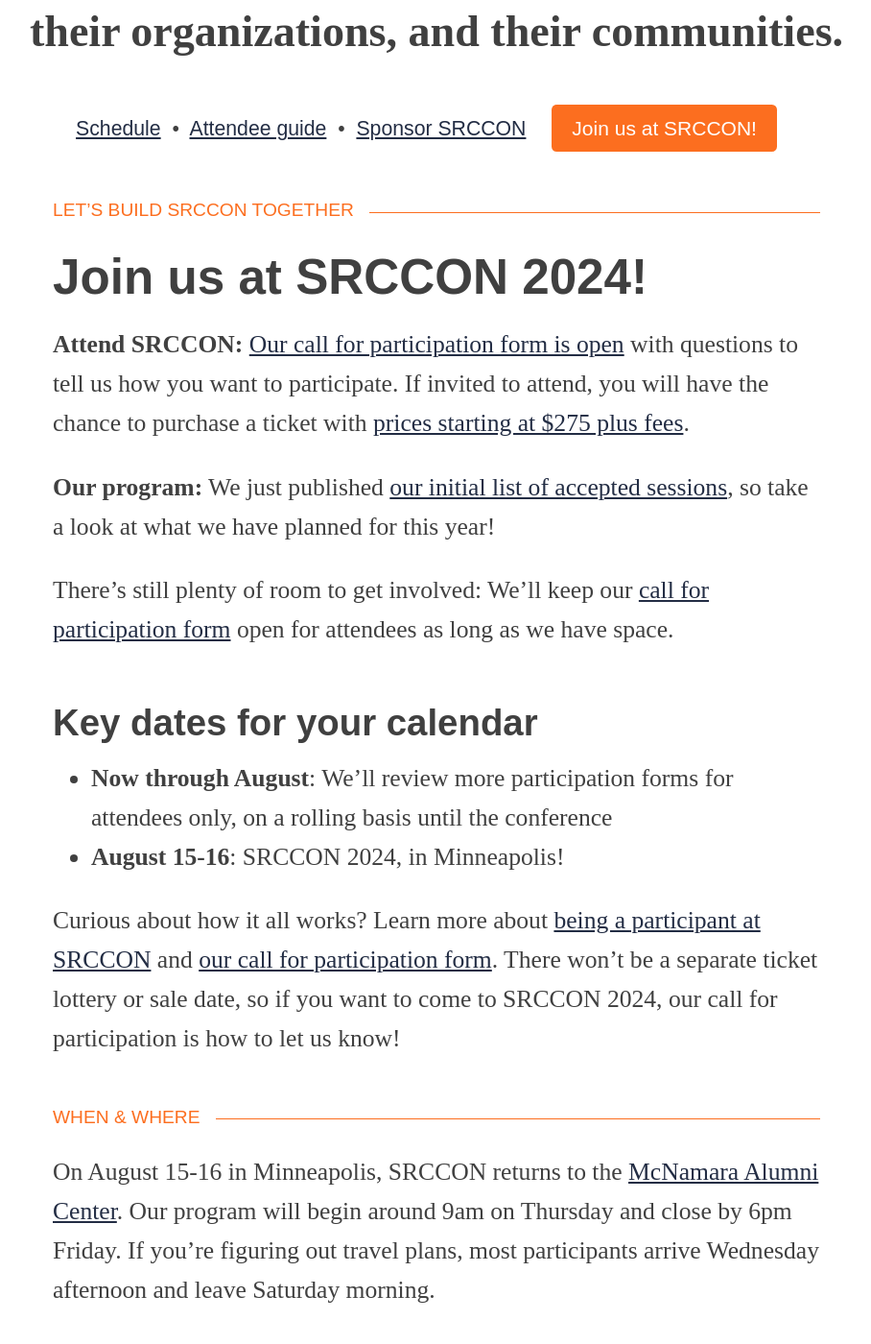
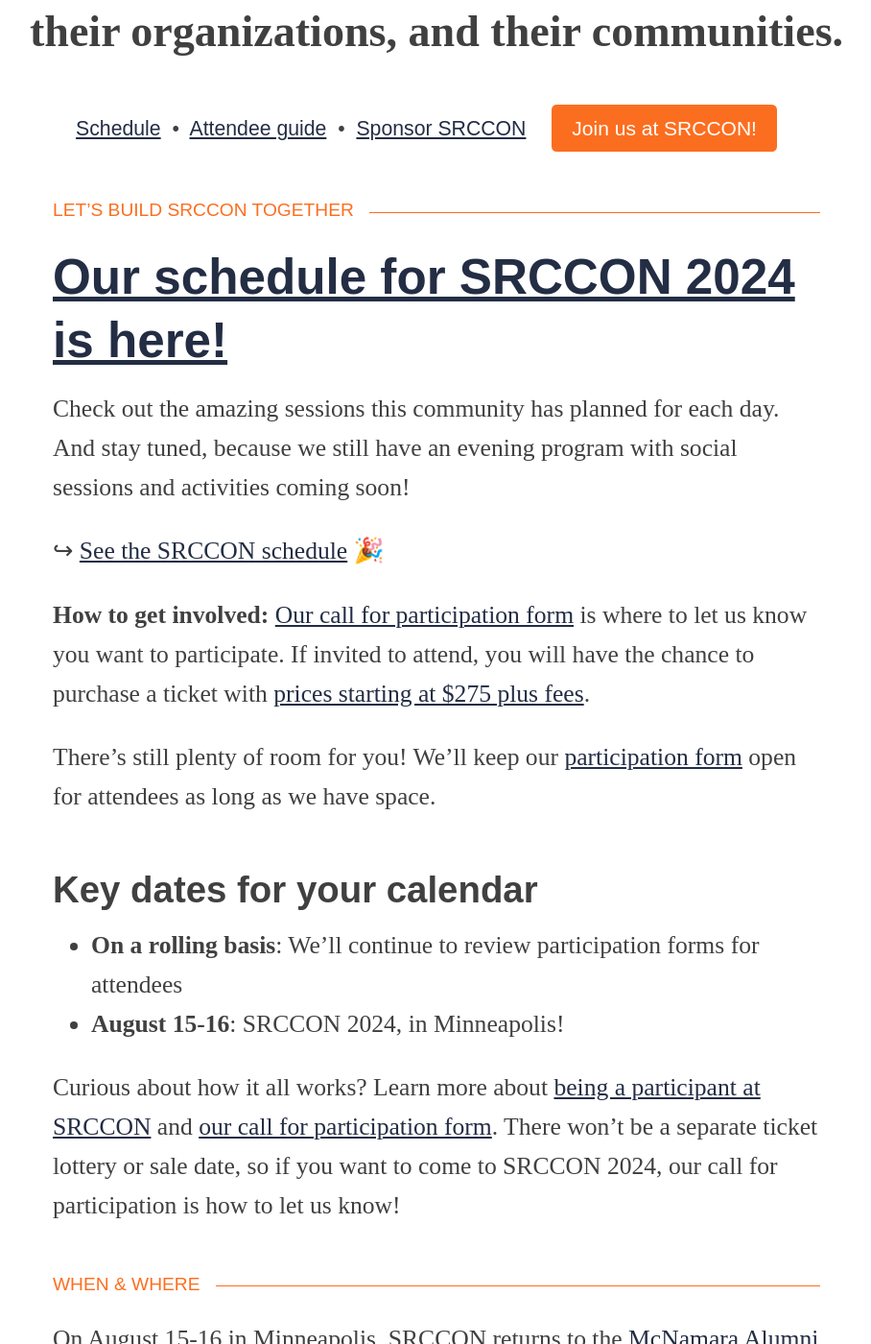
Before and after one commit to OpenNews/srccon-2024, a Jekyll site: the page built from homepage.md, in a window 1280 px wide and 1400 px high, scrolled down 634 px. Shown: the whole window at 96% size, without its empty margins (185-1093 px from the left). Built offline with Jekyll 4.4.1, drawn with Linux system fonts in a browser that asks for light colours; some web fonts are replaced; our own code applies the rules of GitHub Pages for plain Markdown files.

Commit message:
update homepage text for schedule release

```diff
--- a/homepage.md
+++ b/homepage.md
@@ -5,17 +5,19 @@
 
 ### Let's build SRCCON together
 
-# Join us at SRCCON 2024!
+# [Our schedule for SRCCON 2024 is here!](/schedule)
 
-**Attend SRCCON:** [Our call for participation form is open](/participation/form) with questions to tell us how you want to participate. If invited to attend, you will have the chance to purchase a ticket with [prices starting at $275 plus fees](/attendees/#tickets).
+Check out the amazing sessions this community has planned for each day. And stay tuned, because we still have an evening program with social sessions and activities coming soon!
 
-**Our program:** We just published [our initial list of accepted sessions](/program/), so take a look at what we have planned for this year!
+↪ [See the SRCCON schedule](/schedule) 🎉
 
-There's still plenty of room to get involved: We'll keep our [call for participation form](/participation/form) open for attendees as long as we have space.
+**How to get involved:** [Our call for participation form](/participation/form) is where to let us know you want to participate. If invited to attend, you will have the chance to purchase a ticket with [prices starting at $275 plus fees](/attendees/#tickets).
+
+There's still plenty of room for you! We'll keep our [participation form](/participation/form) open for attendees as long as we have space.
 
 ## Key dates for your calendar
 
-* **Now through August**: We'll review more participation forms for attendees only, on a rolling basis until the conference
+* **On a rolling basis**: We'll continue to review participation forms for attendees
 * **August 15-16**: SRCCON 2024, in Minneapolis!
 
 Curious about how it all works? Learn more about [being a participant at SRCCON](/attendees) and [our call for participation form](/participation/form). There won't be a separate ticket lottery or sale date, so if you want to come to SRCCON 2024, our call for participation is how to let us know!
```
